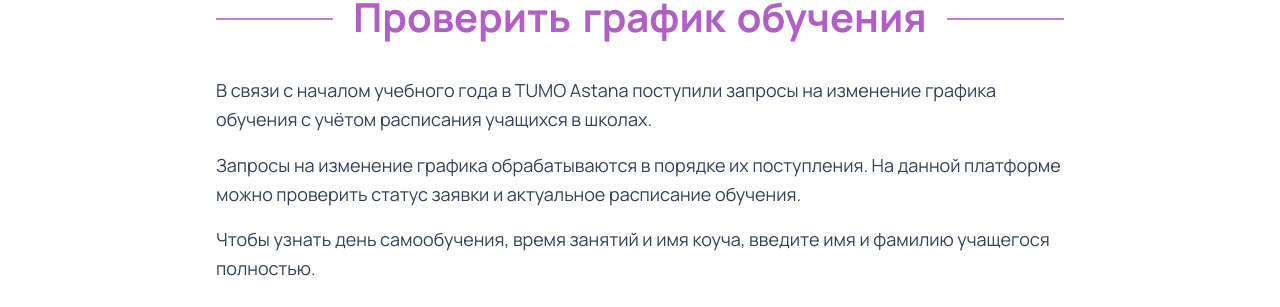
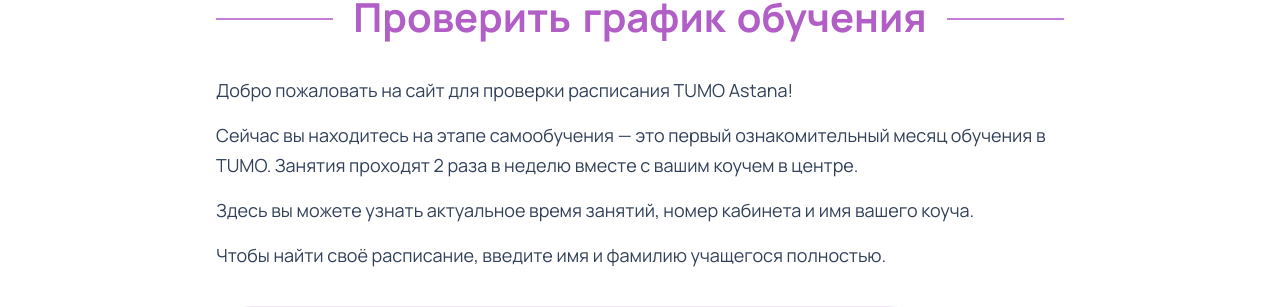
Before and after one commit to Lososel/tumo-onb-app, a Vue app in the folder frontend/: page / in a window 1280 px wide. Shown: the part 158-465 px from the top of the page. Built offline with nearby package versions, Linux system fonts and the light colour scheme; no server answers.

Commit message:
Replace the intro text with the onboarding welcome message (RU + KK)
Co-Authored-By: Claude Opus 5.5 <noreply@anthropic.com>
Claude-Session: https://claude.ai/code/session_01HAm2ekG1ESe2k7AAsKkaz3

```diff
--- a/frontend/src/locales/kk.ts
+++ b/frontend/src/locales/kk.ts
@@ -7,9 +7,10 @@ const kk: Messages = {
   search: {
     title: 'Оқу кестесін тексеру',
     intro: [
-      'Оқу жылының басталуына байланысты TUMO Astana-ға оқушылардың мектептегі сабақ кестесін ескере отырып, оқу кестесін өзгерту туралы өтініштер түсті.',
-      'Кестені өзгерту туралы өтініштер түскен ретімен қаралады. Осы платформада өтініш мәртебесін және өзекті оқу кестесін тексеруге болады.',
-      'Өзіндік оқу күнін, сабақ уақытын және коучтың атын білу үшін оқушының аты мен тегін толық енгізіңіз.',
+      'TUMO Astana кестесін тексеру сайтына қош келдіңіз!',
+      'Қазір сіз өзіндік оқу кезеңіндесіз — бұл TUMO-дағы оқудың алғашқы танысу айы. Сабақтар орталықта коучыңызбен бірге аптасына 2 рет өтеді.',
+      'Мұнда сіз сабақтардың өзекті уақытын, кабинет нөмірін және коучыңыздың атын біле аласыз.',
+      'Кестеңізді табу үшін оқушының аты мен тегін толық енгізіңіз.',
     ],
     placeholder: 'Оқушының аты мен тегін толық енгізіңіз',
     button: 'Іздеу',
--- a/frontend/src/locales/ru.ts
+++ b/frontend/src/locales/ru.ts
@@ -5,9 +5,10 @@ const ru = {
   search: {
     title: 'Проверить график обучения',
     intro: [
-      'В связи с началом учебного года в TUMO Astana поступили запросы на изменение графика обучения с учётом расписания учащихся в школах.',
-      'Запросы на изменение графика обрабатываются в порядке их поступления. На данной платформе можно проверить статус заявки и актуальное расписание обучения.',
-      'Чтобы узнать день самообучения, время занятий и имя коуча, введите имя и фамилию учащегося полностью.',
+      'Добро пожаловать на сайт для проверки расписания TUMO Astana!',
+      'Сейчас вы находитесь на этапе самообучения — это первый ознакомительный месяц обучения в TUMO. Занятия проходят 2 раза в неделю вместе с вашим коучем в центре.',
+      'Здесь вы можете узнать актуальное время занятий, номер кабинета и имя вашего коуча.',
+      'Чтобы найти своё расписание, введите имя и фамилию учащегося полностью.',
     ],
     placeholder: 'Введите имя и фамилию учащегося полностью',
     button: 'Найти',
```
